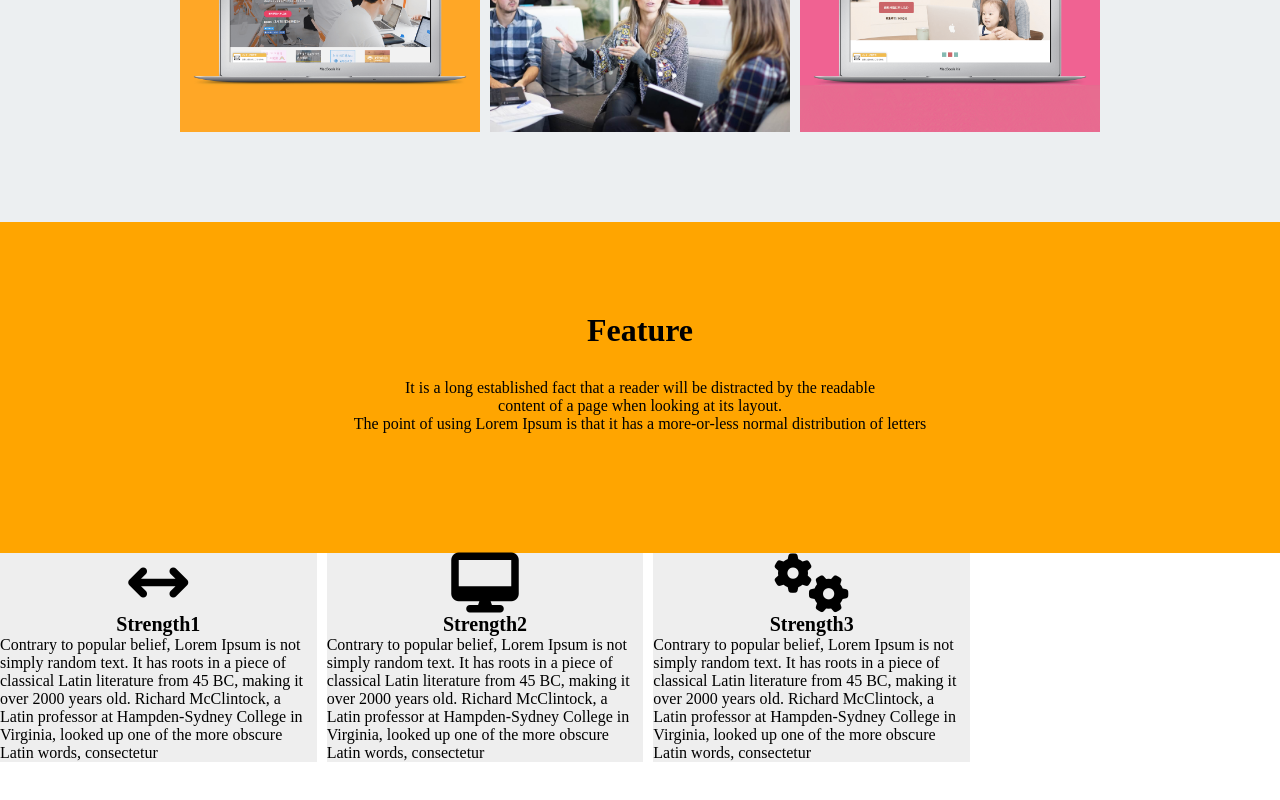
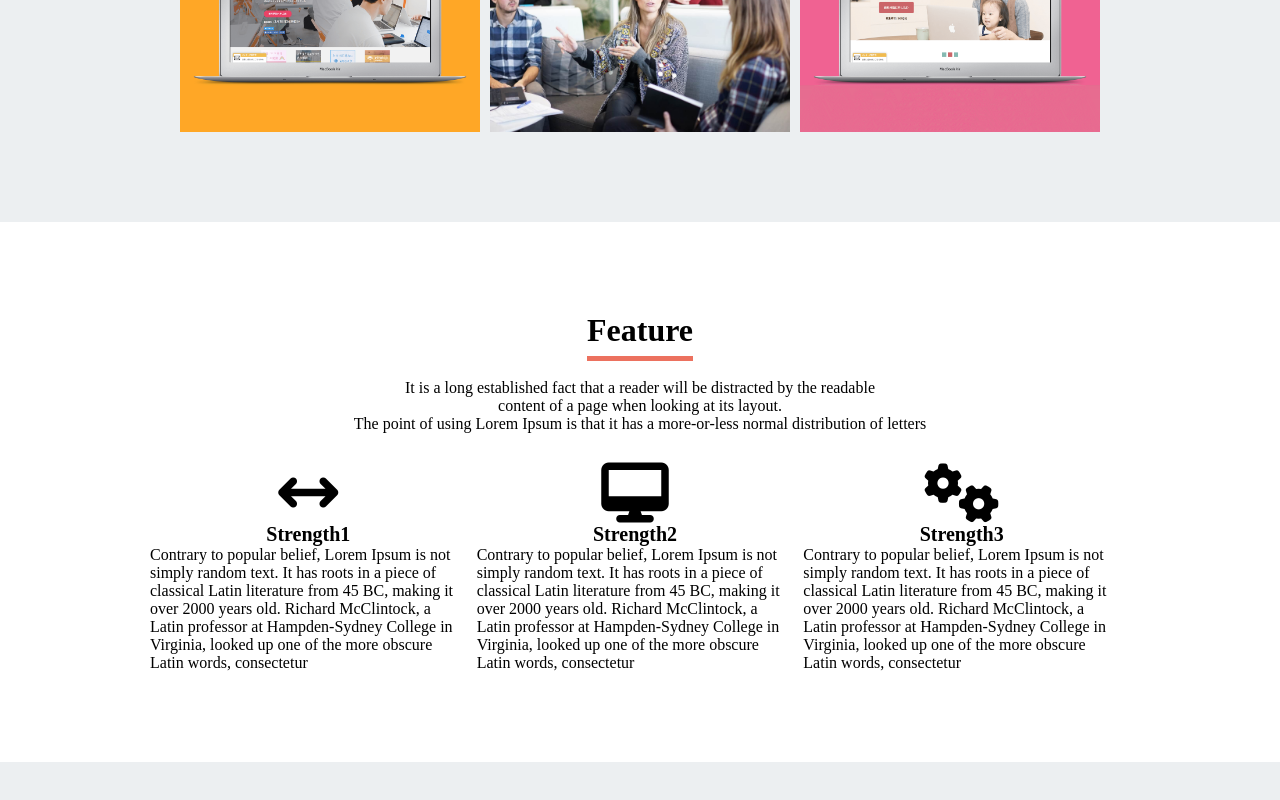
Before and after one commit to maroHaru/loremIpsum, a plain HTML site: page index.html in a window 1280 px wide. Shown: the part 1349-2149 px from the top of the page. Drawn offline with Linux system fonts and the light colour scheme.

Commit message:
[Update] Partially adjust the text arrangement on the Feature screen

```diff
--- a/style.css
+++ b/style.css
@@ -146,16 +146,16 @@ li {
 
 .Feature {
   width: 100%;
-  height: 800px;
+  /*height: 800px;*/
   background-color: white;
 }
 
 .Feature-content {
   /*width: 980px;*/
   text-align: center;
-  padding-top: 90px;
-  padding-bottom: 90px;
-  background-color: orange;
+  /*padding-top: 90px;*/
+  /*padding-bottom: 90px;*/
+  margin: 90px auto 30px auto;
 }
 
 .fa-solid {
@@ -166,6 +166,9 @@ li {
 .Feature-name {
   color: #000000;
   font-size: 32px;
+  border-bottom: solid;
+  border-color: #EC715F;
+  border-width: 5px;
   padding-bottom: 8px;
 }
 
@@ -177,7 +180,7 @@ li {
 
 .Feature-Strength-content {
   width: 980px;
-  /*margin: 0px auto;*/
+  margin: 0px auto;
   display: flex;
 }
 
@@ -185,8 +188,8 @@ li {
   width: 320px;
   margin-right: 10px;
   text-align: center;
-  position: relative;
-  background-color: #EEEEEE;
+  /*position: relative;*/
+  margin-bottom: 90px;
 }
 
 .title {
```
